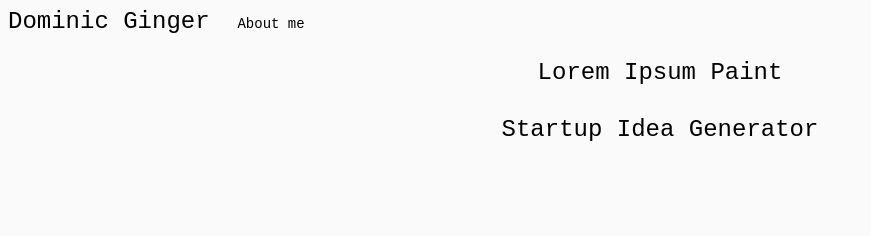
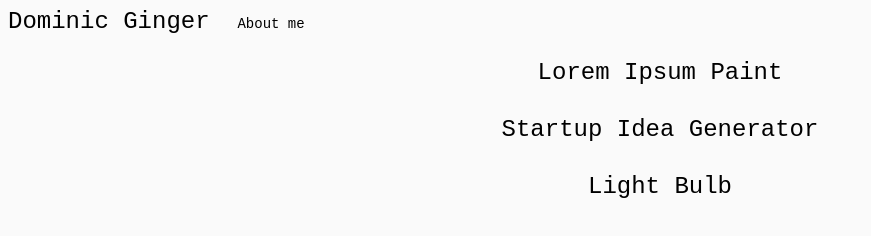
Before and after one commit to DominicGinger/DominicGinger.github.io, a plain HTML site: page index.html in a window 1280 px wide. Shown: the whole page, without its empty margins (0-871 px from the left). Drawn offline with Linux system fonts and the light colour scheme.

Commit message:
Add Light bulb project

```diff
--- a/index.html
+++ b/index.html
@@ -30,6 +30,12 @@
               Startup Idea Generator</a>
           </div>
         </li>
+        <li>
+          <div class="project">
+            <a href="/light_bulb">
+              Light Bulb</a>
+          </div>
+        </li>
       </ul>
     </div>
   </body>
```
Lines whose indentation alone changed are shown as unchanged.
